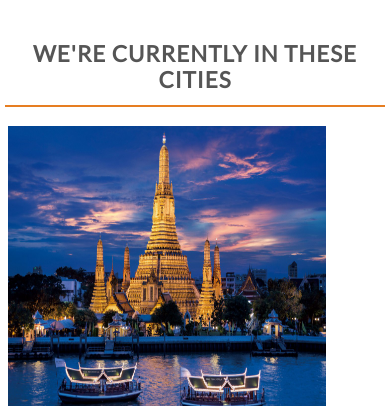
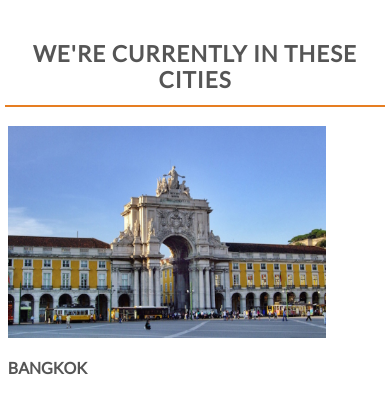
Before and after one commit to Evgi100/Omnifood, a website: page index.html in a window 390 px wide. Shown: the part 3200-3610 px from the top of the page. Drawn offline with nearby package versions, Linux system fonts and the light colour scheme; some packages are replaced by stand-ins of ours; files whose address does not match are found by name.

Commit message:
changed city picture "

```diff
--- a/index.html
+++ b/index.html
@@ -163,7 +163,7 @@
 
         <div class="row">
             <div class="col span-1-of-4 citiesImg ">
-                <img class="bkk" src="resources/img/bkk.jpg" alt="">
+                <img  src="resources/img/lisbon-3.jpg" alt="">
                 <h4>Bangkok</h4>
                 <i class="ion-person">
                     <p>4600+ happy eaters</p>
--- a/resources/css/queires.css
+++ b/resources/css/queires.css
@@ -155,9 +155,7 @@ h2{
     padding:30px 0;
 }
 
-.bkk{
-    height:14rem;
-}
+
 
 .footer-nav li, .social-links li {
     display: inline-block;
--- a/resources/css/style.css
+++ b/resources/css/style.css
@@ -359,9 +359,7 @@ input[type=submit] {
 
 }
 
-.bkk{
-    height:6rem;
-}
+
 
 .citiesImg i {
     color:#cf6d17
```
Also changed, not shown: resources/img/rsz_1bkk.jpg (added).
